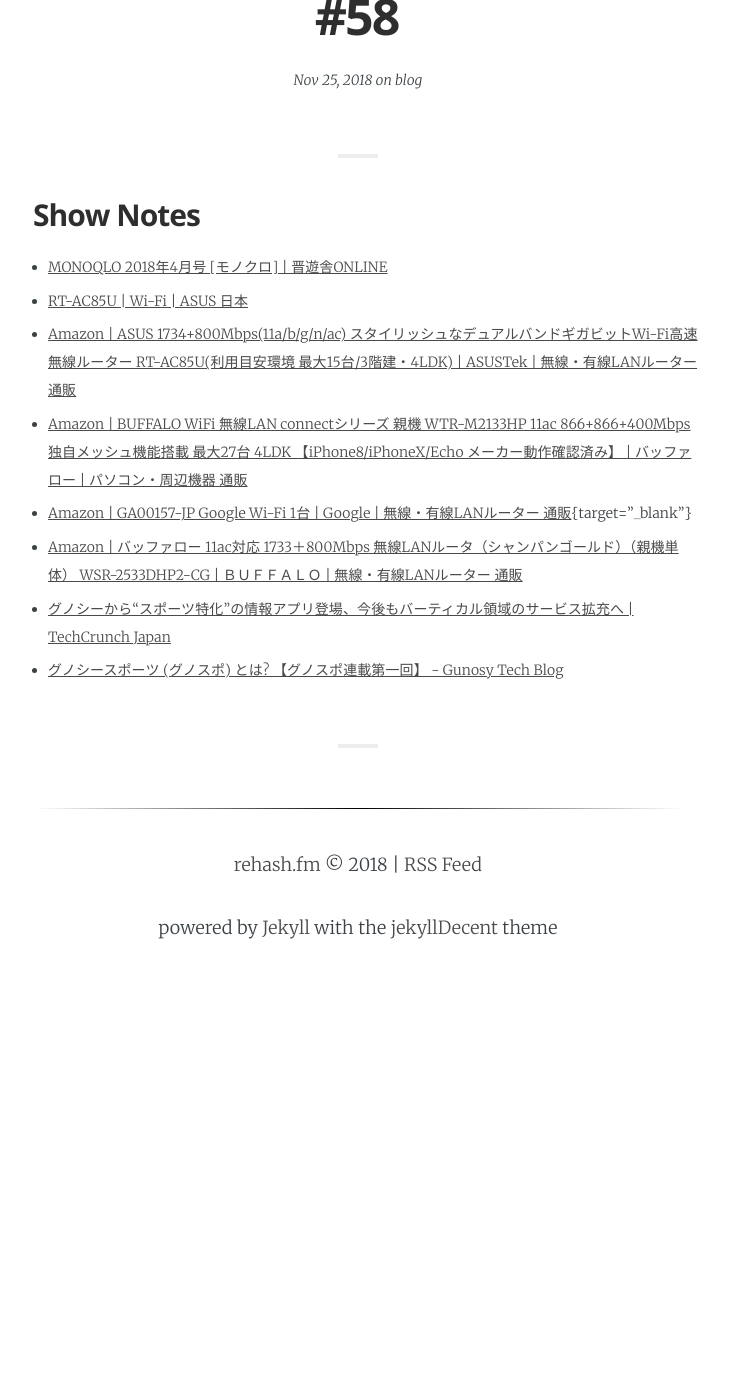
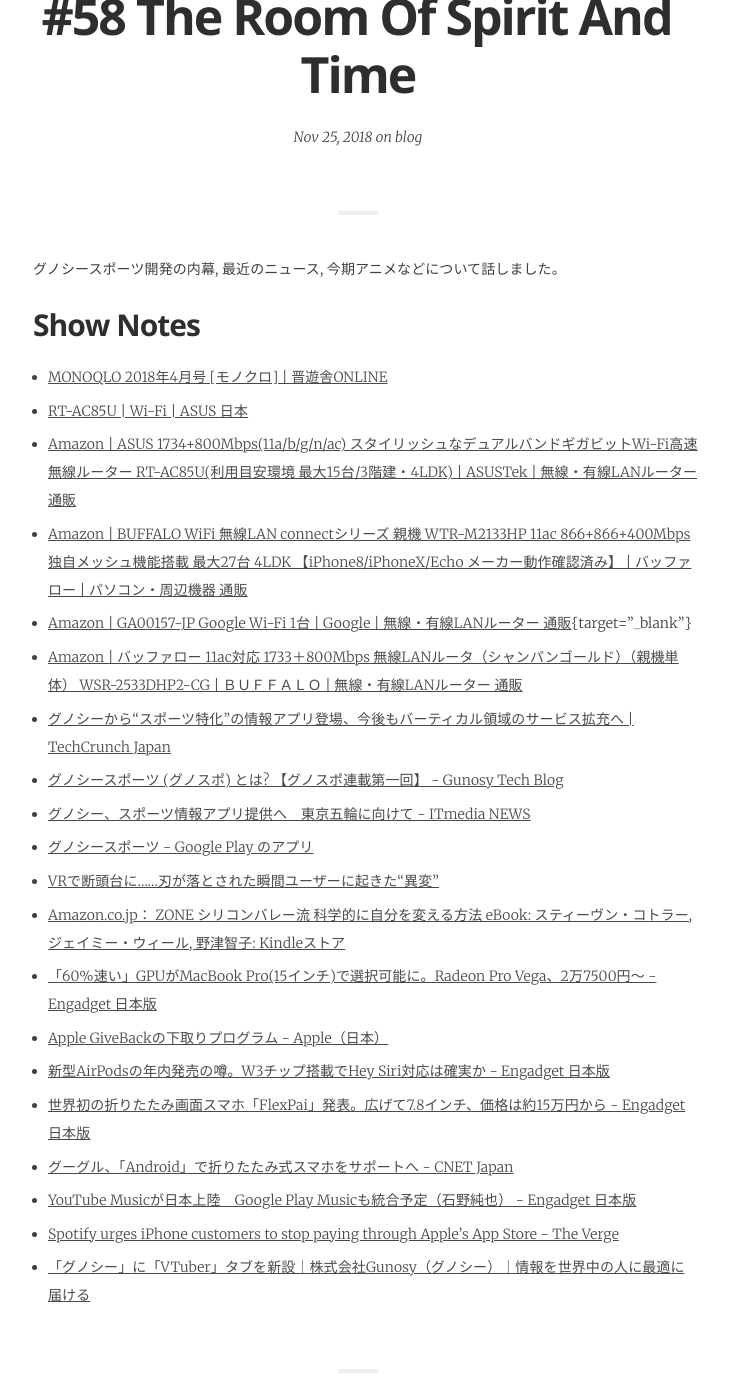
Before and after one commit to rehashfm/rehash.fm, a Jekyll site: the page built from _posts/2018-11-26-58.md, in a window 1280 px wide and 1400 px high, scrolled down 402 px. Shown: the whole window, without its empty margins (282-1011 px from the left). Built offline with Jekyll 4.4.1, drawn with Linux system fonts in a browser that asks for light colours; some web fonts are replaced; before the commit the page ends 1346 px from its top, so only the background shows below that.

Commit message:
add title

```diff
--- a/_posts/2018-11-26-58.md
+++ b/_posts/2018-11-26-58.md
@@ -1,12 +1,13 @@
 ---
 layout:            post
-title:             "#58"
+title:             "#58 The Room Of Spirit And Time"
 date:              2018-11-26 00:00:00 +0900
 tags:              blog
 category:          Blog
 author:            smile-0yen,azihsoyn
-excerpt:           グノシースポーツの開発,
+excerpt:           グノシースポーツ開発の内幕, 最近のニュース, 今期アニメなどについて話しました。
 ---
+グノシースポーツ開発の内幕, 最近のニュース, 今期アニメなどについて話しました。
 
 ## Show Notes
 - [MONOQLO 2018年4月号 \[モノクロ\] \| 晋遊舎ONLINE](http://www.shinyusha.co.jp/media/mq1804/){:target="_blank"}
@@ -17,3 +18,15 @@
 - [Amazon \| バッファロー 11ac対応 1733＋800Mbps 無線LANルータ（シャンパンゴールド）（親機単体） WSR\-2533DHP2\-CG \| ＢＵＦＦＡＬＯ \| 無線・有線LANルーター 通販](https://www.amazon.co.jp/%E3%83%90%E3%83%83%E3%83%95%E3%82%A1%E3%83%AD%E3%83%BC-11ac%E5%AF%BE%E5%BF%9C-1733%EF%BC%8B800Mbps-%E7%84%A1%E7%B7%9ALAN%E3%83%AB%E3%83%BC%E3%82%BF%EF%BC%88%E3%82%B7%E3%83%A3%E3%83%B3%E3%83%91%E3%83%B3%E3%82%B4%E3%83%BC%E3%83%AB%E3%83%89%EF%BC%89%EF%BC%88%E8%A6%AA%E6%A9%9F%E5%8D%98%E4%BD%93%EF%BC%89-WSR-2533DHP2-CG/dp/B07G2WTGT6/ref=pd_sbs_147_6?_encoding=UTF8&pd_rd_i=B07G2WTGT6&pd_rd_r=477ca739-f0ad-11e8-9351-635a7a6b78d5&pd_rd_w=HW4nZ&pd_rd_wg=DTkSY&pf_rd_i=desktop-dp-sims&pf_rd_m=AN1VRQENFRJN5&pf_rd_p=cda7018a-662b-401f-9c16-bd4ec317039e&pf_rd_r=S0SQZM7X71TWQVJCEK71&pf_rd_s=desktop-dp-sims&pf_rd_t=40701&psc=1&refRID=S0SQZM7X71TWQVJCEK71){:target="_blank"}
 - [グノシーから“スポーツ特化”の情報アプリ登場、今後もバーティカル領域のサービス拡充へ \| TechCrunch Japan](https://jp.techcrunch.com/2018/11/15/gunosy-sports/){:target="_blank"}
 - [グノシースポーツ \(グノスポ\) とは? 【グノスポ連載第一回】 \- Gunosy Tech Blog](https://tech.gunosy.io/entry/gunosy-sports1){:target="_blank"}
+- [グノシー、スポーツ情報アプリ提供へ　東京五輪に向けて \- ITmedia NEWS](http://www.itmedia.co.jp/news/articles/1811/15/news076.html){:target="_blank"}
+- [グノシースポーツ \- Google Play のアプリ](https://play.google.com/store/apps/details?id=sport.gunosy){:target="_blank"}
+- [VRで断頭台に……刃が落とされた瞬間ユーザーに起きた“異変”](https://www.moguravr.com/vr-guillotine/amp/){:target="_blank"}
+- [Amazon\.co\.jp： ZONE シリコンバレー流 科学的に自分を変える方法 eBook: スティーヴン・コトラー, ジェイミー・ウィール, 野津智子: Kindleストア](https://www.amazon.co.jp/ZONE-%E3%82%B7%E3%83%AA%E3%82%B3%E3%83%B3%E3%83%90%E3%83%AC%E3%83%BC%E6%B5%81-%E7%A7%91%E5%AD%A6%E7%9A%84%E3%81%AB%E8%87%AA%E5%88%86%E3%82%92%E5%A4%89%E3%81%88%E3%82%8B%E6%96%B9%E6%B3%95-%E3%82%B9%E3%83%86%E3%82%A3%E3%83%BC%E3%83%B4%E3%83%B3-%E3%82%B3%E3%83%88%E3%83%A9%E3%83%BC-ebook/dp/B07GND6WZM/ref=tmm_kin_swatch_0?_encoding=UTF8&qid=1543151562&sr=8-3){:target="_blank"}
+- [「60%速い」GPUがMacBook Pro\(15インチ\)で選択可能に。Radeon Pro Vega、2万7500円～ \- Engadget 日本版](https://japanese.engadget.com/2018/11/15/60-gpu-macbook-pro-15-radeon-pro-vega-2-7500/){:target="_blank"}
+- [Apple GiveBackの下取りプログラム \- Apple（日本）](https://www.apple.com/jp/trade-in/){:target="_blank"}
+- [新型AirPodsの年内発売の噂。W3チップ搭載でHey Siri対応は確実か \- Engadget 日本版](https://japanese.engadget.com/2018/11/13/airpods-w3-hey-siri/){:target="_blank"}
+- [世界初の折りたたみ画面スマホ「FlexPai」発表。広げて7\.8インチ、価格は約15万円から \- Engadget 日本版](https://japanese.engadget.com/2018/11/01/flexpai-7-8-15/){:target="blank"}
+- [グーグル、「Android」で折りたたみ式スマホをサポートへ \- CNET Japan](https://japan.cnet.com/article/35128296/){:target="blank"}
+- [YouTube Musicが日本上陸　Google Play Musicも統合予定（石野純也） \- Engadget 日本版](https://japanese.engadget.com/2018/11/14/youtube-music-google-play-music/){:target="_blank"}
+- [Spotify urges iPhone customers to stop paying through Apple's App Store \- The Verge](https://www.theverge.com/2015/7/8/8913105/spotify-apple-app-store-email){:target="_blank"}
+- [「グノシー」に「VTuber」タブを新設｜株式会社Gunosy（グノシー）｜情報を世界中の人に最適に届ける](https://gunosy.co.jp/news/133){:target="_blank"}
```
